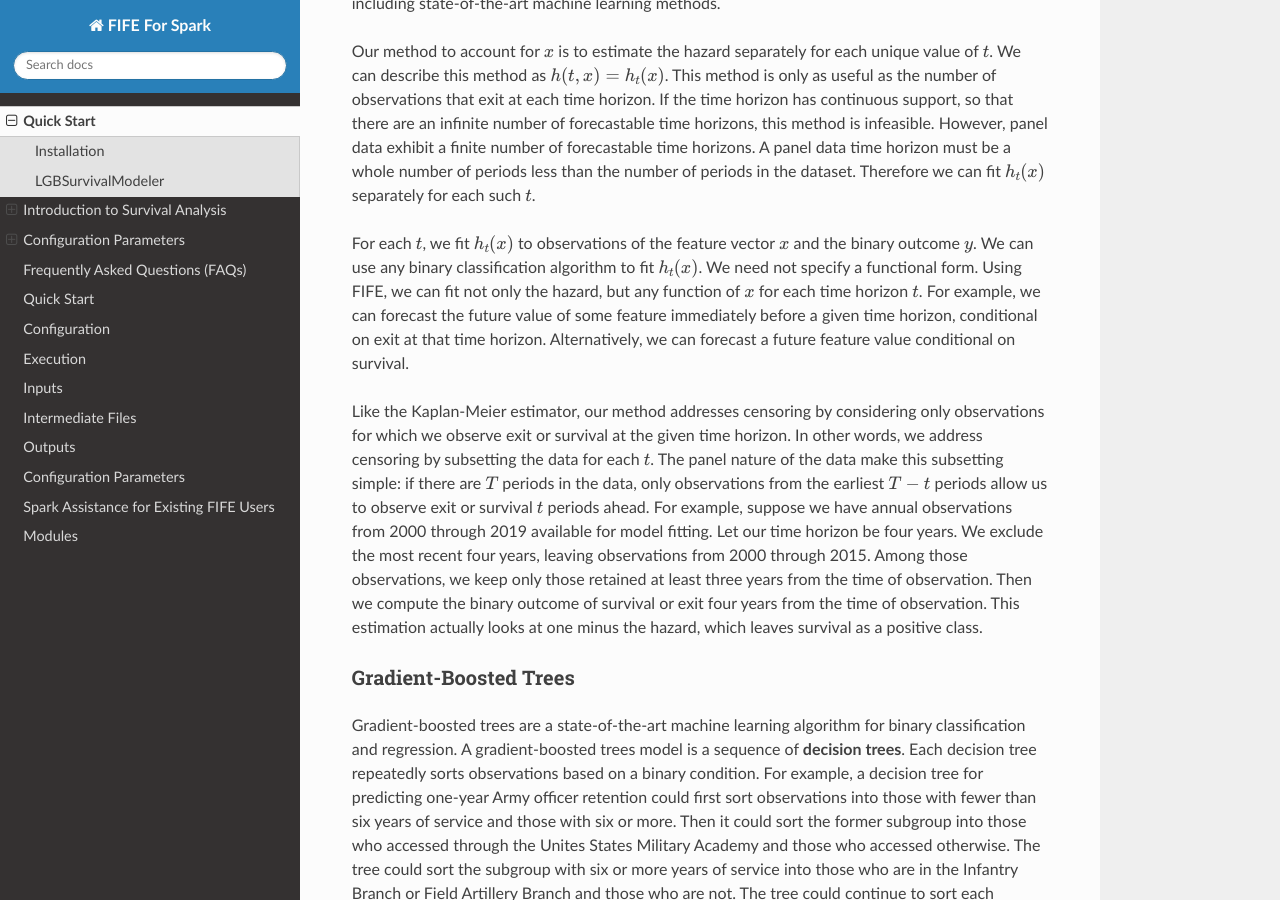
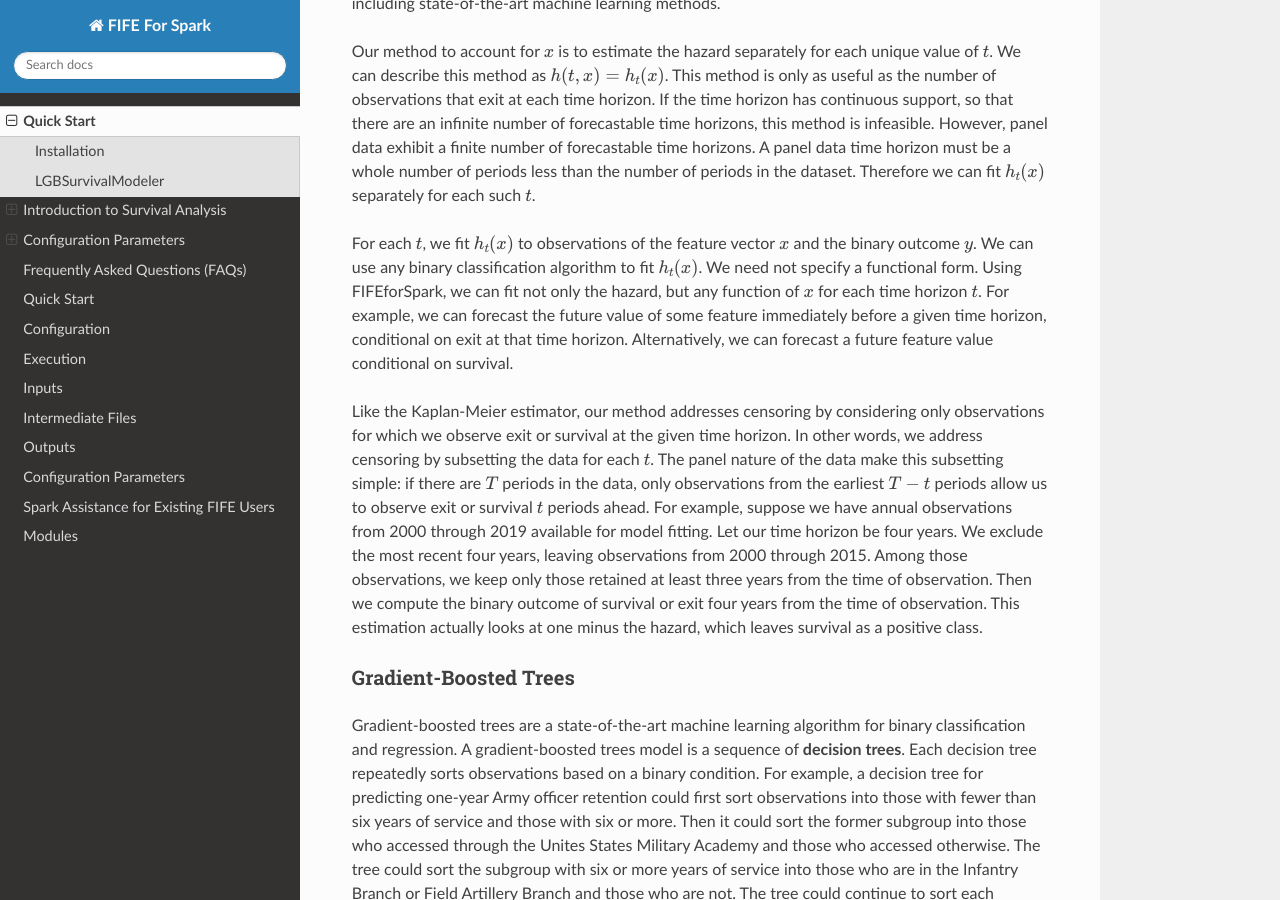
Before and after one commit to IDA-HumanCapital/fife_for_spark, a Sphinx documentation site: the page built from docs/user_guide.md, in a window 1280 px wide and 900 px high, scrolled down 6750 px. Built offline with Sphinx 7.4.7 and the Read the Docs theme 2.0.0, drawn with Linux system fonts in a browser that asks for light colours.

Commit message:
Update user_guide.md
Fixed FIFE mention and Python block heading

````diff
--- a/docs/user_guide.md
+++ b/docs/user_guide.md
@@ -4,8 +4,8 @@
 
 ### Installation
 
-```
-pip install fife
+``` python
+pip install fifeforspark
 ```
 
 Details
@@ -196,7 +196,7 @@
 
 Our method to account for :math:`x` is to estimate the hazard separately for each unique value of :math:`t`. We can describe this method as :math:`h(t,x)=h_{t}(x)`. This method is only as useful as the number of observations that exit at each time horizon. If the time horizon has continuous support, so that there are an infinite number of forecastable time horizons, this method is infeasible. However, panel data exhibit a finite number of forecastable time horizons. A panel data time horizon must be a whole  number of periods less than the number of periods in the dataset.  Therefore we can fit :math:`h_{t}(x)` separately for each such :math:`t`.
 
-For each :math:`t`, we fit :math:`h_{t}(x)` to observations of the feature vector :math:`x` and the binary outcome :math:`y`. We can use any binary classification algorithm to fit :math:`h_{t}(x)`. We need not specify a functional form. Using FIFE, we can fit not only the hazard, but any function of :math:`x` for each time horizon :math:`t`. For example, we can forecast the future value of some feature  immediately before a given time horizon, conditional on exit at that  time horizon. Alternatively, we can forecast a future feature value conditional on survival.
+For each :math:`t`, we fit :math:`h_{t}(x)` to observations of the feature vector :math:`x` and the binary outcome :math:`y`. We can use any binary classification algorithm to fit :math:`h_{t}(x)`. We need not specify a functional form. Using FIFEforSpark, we can fit not only the hazard, but any function of :math:`x` for each time horizon :math:`t`. For example, we can forecast the future value of some feature  immediately before a given time horizon, conditional on exit at that  time horizon. Alternatively, we can forecast a future feature value conditional on survival.
 
 Like the Kaplan-Meier estimator, our method addresses censoring by  considering only observations for which we observe exit or survival at the given time horizon. In other words, we address censoring by subsetting the data for each :math:`t`. The panel nature of the data make this subsetting simple: if there are :math:`T` periods in the data, only observations from the earliest :math:`T−t` periods allow us to observe exit or survival :math:`t` periods ahead. For example, suppose we have annual observations from 2000 through 2019 available for model fitting. Let our time horizon be four years. We exclude the most recent four years, leaving observations from 2000 through 2015. Among those observations, we keep only those retained at least three years from the time of observation. Then we compute the binary outcome of survival or exit four years from the time of observation. This estimation actually looks at one minus the hazard, which leaves survival as a positive class.
 
````
